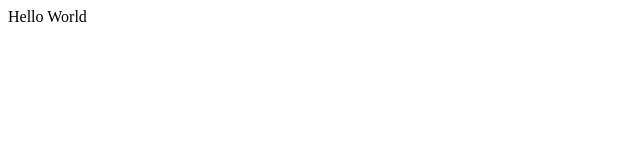
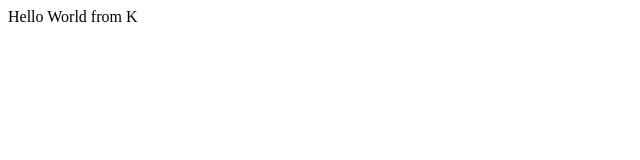
Before and after one commit to kashif098/bootcamp2020, a plain HTML site: page index.html in a window 1280 px wide. Shown: the full height of the page, 0-640 px from the left. Drawn offline with Linux system fonts and the light colour scheme.

Commit message:
updated index.html
added from K

```diff
--- a/index.html
+++ b/index.html
@@ -5,7 +5,7 @@
 </head>
 <body>
     <div>
-        Hello World
+        Hello World from K
     </div>
 </body>
 </html>
```
